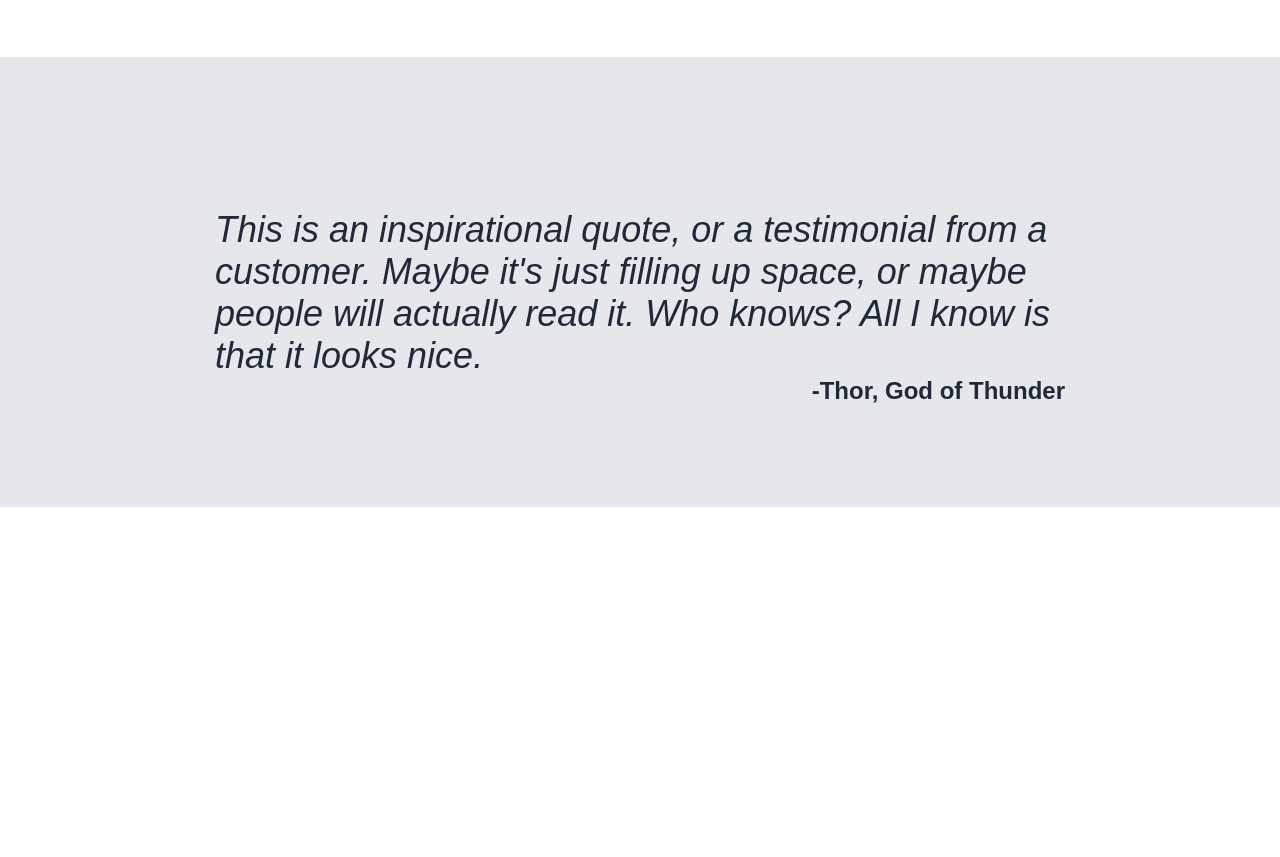
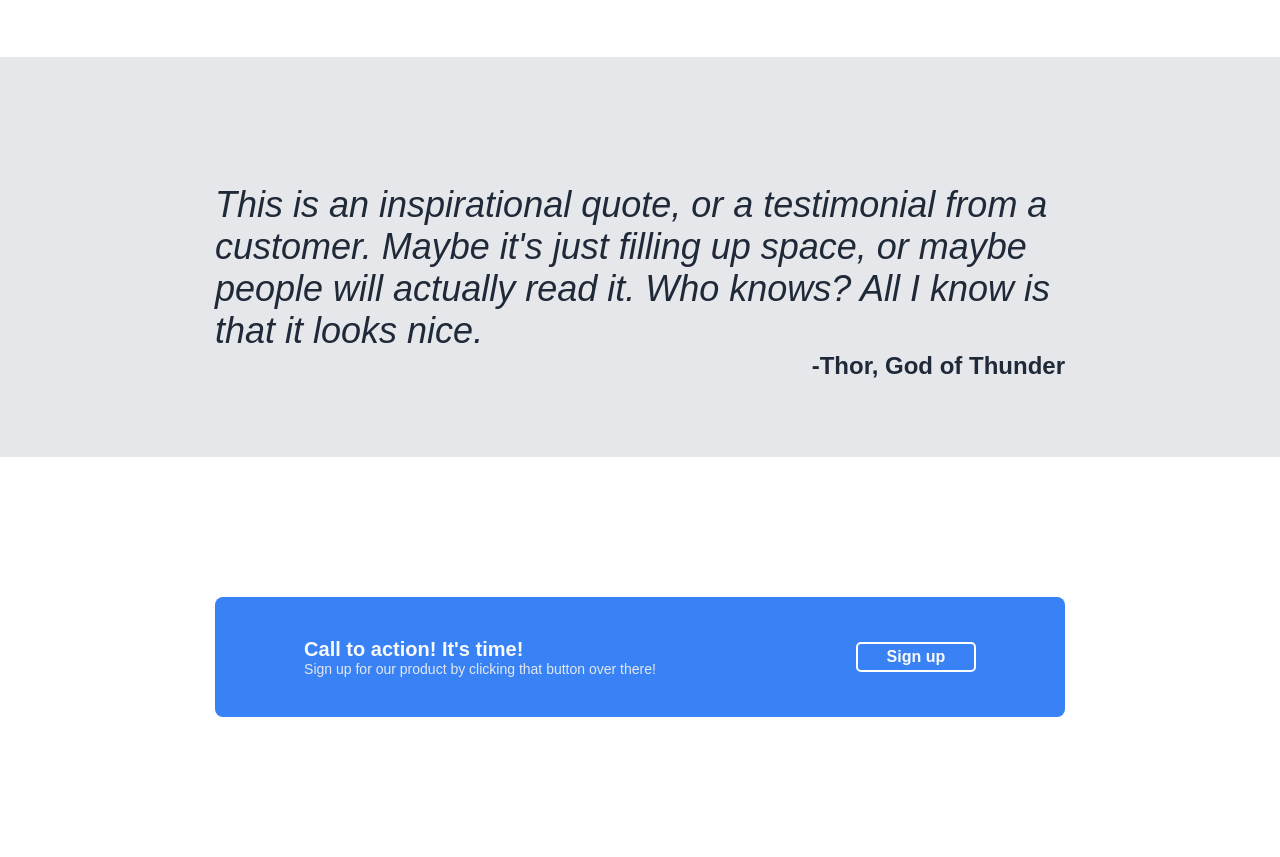
Before and after one commit to dallandunn/odin-landing, a plain HTML site: page index.html in a window 1280 px wide. Shown: the part 866-1723 px from the top of the page. Before the commit the page ends 1373 px from the top, so only its background shows below. Drawn offline with Linux system fonts and the light colour scheme.

Commit message:
Add call to action section

```diff
--- a/index.html
+++ b/index.html
@@ -55,6 +55,16 @@
                     <div class="credit">-Thor, God of Thunder</div>
                 </div>
             </div>
+
+            <div class="action">
+                <div class="bluebox">
+                    <div class="text">
+                        <h3>Call to action! It's time!</h3>
+                        <p>Sign up for our product by clicking that button over there!</p>
+                    </div>
+                    <button>Sign up</button>
+                </div>
+            </div>
         </div>
 
     </body>
--- a/style.css
+++ b/style.css
@@ -60,7 +60,7 @@ h1, h2, p {
     color: #E5E7EB;
 }
 
-button {
+.intro button {
     background-color: #3882F6;
     border-radius: 5px;
     width: 120px;
@@ -107,7 +107,7 @@ button {
 
 .quote {
     background-color: #E5E7EB;
-    height: 400px;
+    height: 350px;
     display: flex;
     flex-direction: column;
     align-items: center;
@@ -134,3 +134,50 @@ button {
     font-family: sans-serif;
     width: 850px;
 }
+
+.action {
+    height: 400px;
+    display: flex;
+    justify-content: center;
+    align-items: center;
+}
+
+.bluebox {
+    display: flex;
+    justify-content: center;
+    align-items: center;
+    background-color: #3882F6;
+    height: 120px;
+    width: 850px;
+    border-radius: 8px;
+    gap: 200px;
+}
+
+.text {
+    color:#E5E7EB;
+}
+
+.text h3 {
+    margin-bottom: 0;
+    color: #F9FAF8;
+    font-size: 20px;
+}
+
+.text p {
+    margin-top: 0;
+    font-size: 14px;
+    padding-bottom: 20px;
+}
+
+.bluebox button {
+    border-width: 2px;
+    border-color: white;
+    background-color: transparent;
+    border-radius: 5px;
+    width: 120px;
+    font-size: 16px;
+    color: #F9FAF8;
+    font-weight: bold;
+    border-style: solid;
+    height: 30px;
+}
```
